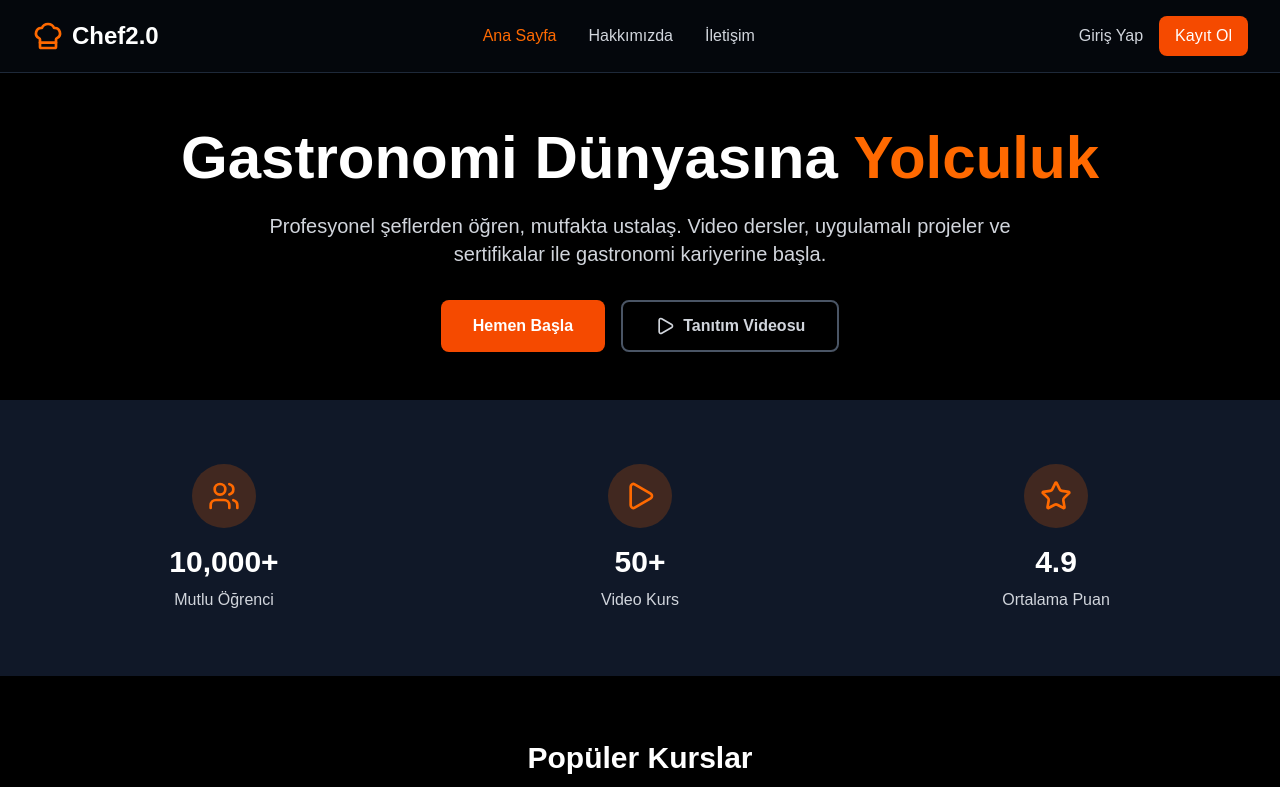
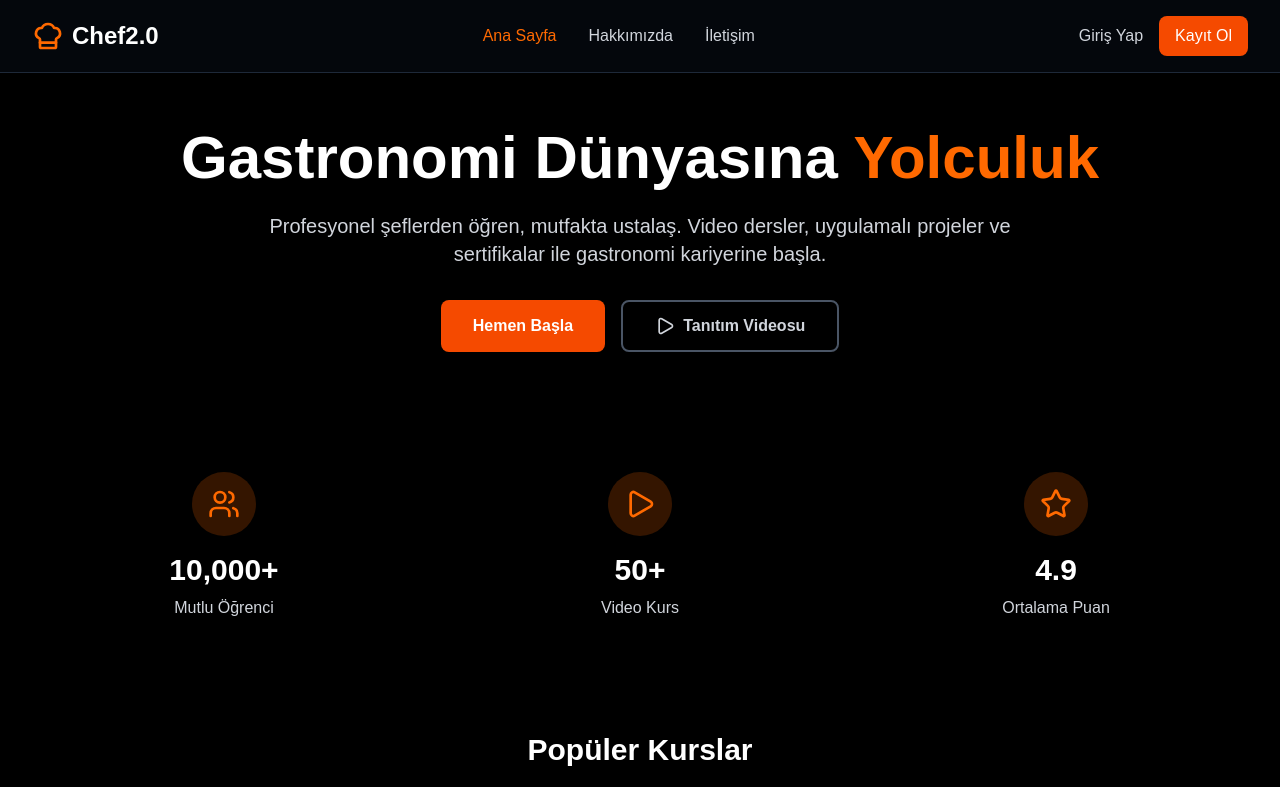
Before and after one commit to ikayaalp/gastrofolly, a Next.js app: page / in a window 1280 px wide. Shown: the top 787 px of the page. Built offline with nearby package versions, Linux system fonts and the light colour scheme; no server answers; the database is empty.

Commit message:
iyileştirmeler yapıldı

```diff
--- a/src/app/page.tsx
+++ b/src/app/page.tsx
@@ -103,7 +103,7 @@ export default function Home() {
       )}
 
       {/* Stats Section */}
-      <section className="py-16 bg-gray-900">
+      <section className="mt-6 py-12 bg-transparent">
         <div className="max-w-7xl mx-auto px-4 sm:px-6 lg:px-8">
           <div className="grid grid-cols-1 md:grid-cols-3 gap-8">
             <div className="text-center">
--- a/src/components/home/AutoScrollCourses.tsx
+++ b/src/components/home/AutoScrollCourses.tsx
@@ -60,7 +60,7 @@ export default function AutoScrollCourses({ courses, speed = 1, intervalMs = 16
         ref={containerRef}
         onMouseEnter={() => setIsHover(true)}
         onMouseLeave={() => setIsHover(false)}
-        className="flex overflow-x-auto scrollbar-hide space-x-4 py-1 px-4 sm:px-6 lg:px-8 w-full"
+        className="flex overflow-x-auto scrollbar-hide space-x-4 py-1 px-4 sm:px-6 lg:px-8 w-full mb-6"
       >
         {courses.map((course) => (
           <Link key={course.id} href={`/auth/signin?redirect=/course/${course.id}`}>
```
